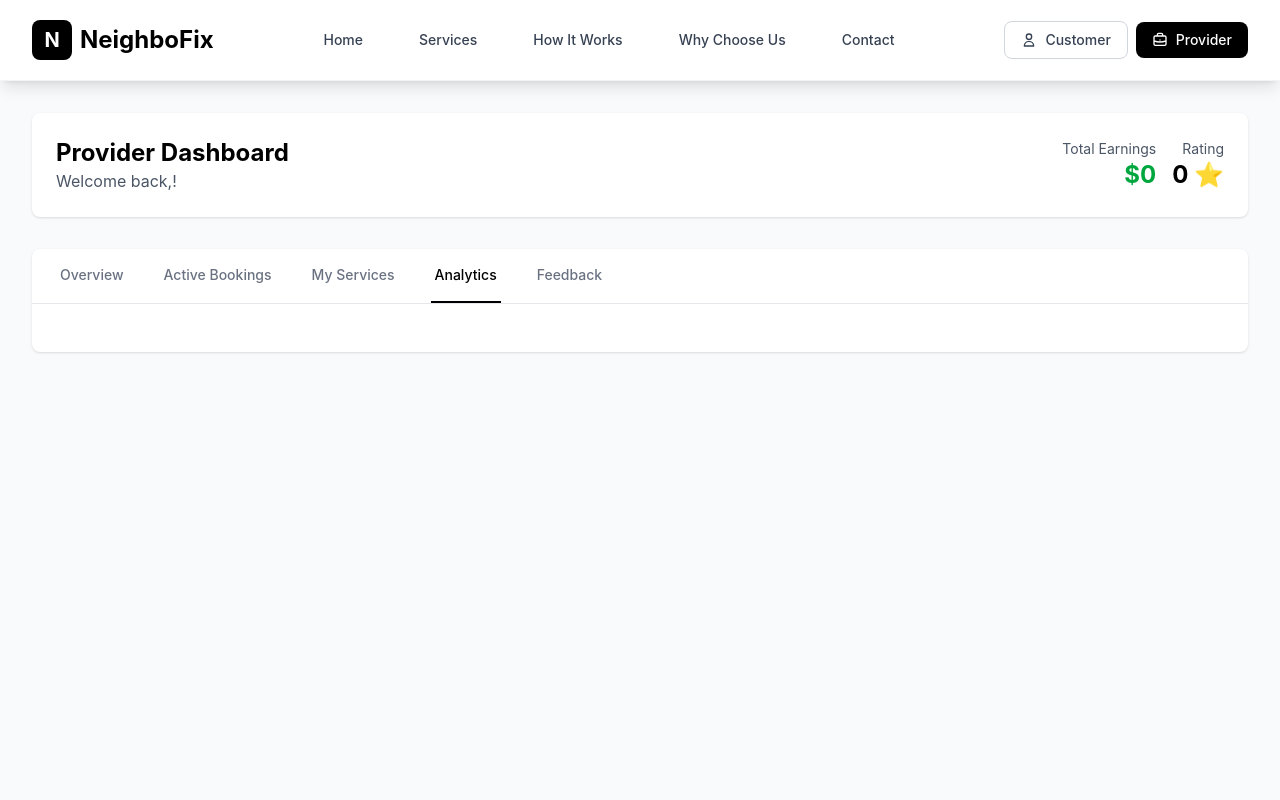
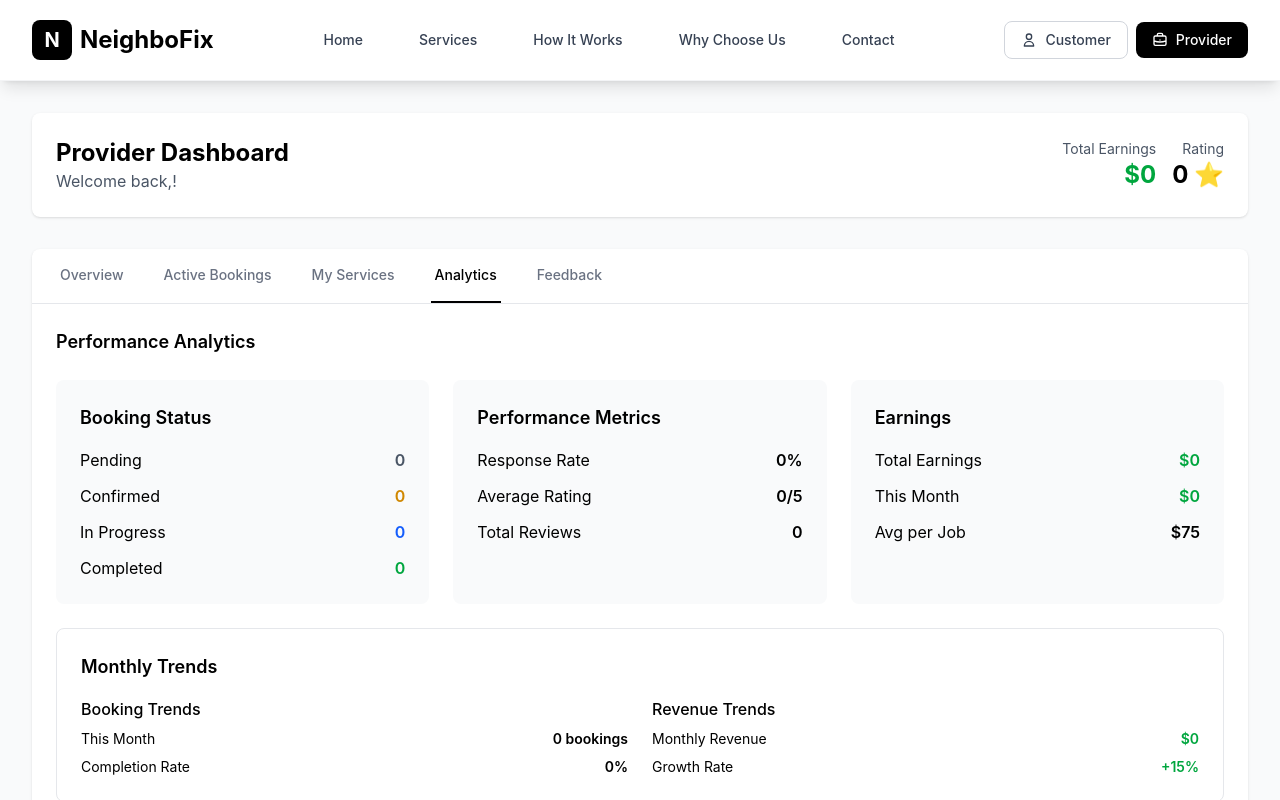
Before and after one commit to ARIngale/NeighboFix, a React (Vite) app in the folder Frontend/: page /provider-dashboard in a window 1280 px wide. Both pictures are taken after a click on the button "Analytics". Shown: the top 800 px of the page. Built offline with nearby package versions, Linux system fonts and the light colour scheme.

Commit message:
Analytics tab created in ProviderDashboard page

```diff
--- a/Frontend/src/pages/ProviderDashboard.jsx
+++ b/Frontend/src/pages/ProviderDashboard.jsx
@@ -375,6 +375,111 @@ const ProviderDashboard = () => {
                 )}
               </div>
             )}
+
+            {/* Analytics Tab */}
+            {activeTab === "analytics" && (
+              <div className="space-y-6">
+                <h3 className="text-lg font-semibold text-black">Performance Analytics</h3>
+
+                <div className="grid grid-cols-1 md:grid-cols-2 lg:grid-cols-3 gap-6">
+                  <div className="bg-gray-50 p-6 rounded-lg">
+                    <h4 className="text-lg font-semibold text-black mb-4">Booking Status</h4>
+                    <div className="space-y-3">
+                      <div className="flex justify-between">
+                        <span>Pending</span>
+                        <span className="font-semibold text-gray-600">{analytics.pendingBookings || 0}</span>
+                      </div>
+                      <div className="flex justify-between">
+                        <span>Confirmed</span>
+                        <span className="font-semibold text-yellow-600">{analytics.confirmedBookings || 0}</span>
+                      </div>
+                      <div className="flex justify-between">
+                        <span>In Progress</span>
+                        <span className="font-semibold text-blue-600">{analytics.inProgressBookings || 0}</span>
+                      </div>
+                      <div className="flex justify-between">
+                        <span>Completed</span>
+                        <span className="font-semibold text-green-600">{analytics.completedJobs || 0}</span>
+                      </div>
+                    </div>
+                  </div>
+
+                  <div className="bg-gray-50 p-6 rounded-lg">
+                    <h4 className="text-lg font-semibold text-black mb-4">Performance Metrics</h4>
+                    <div className="space-y-3">
+                      <div className="flex justify-between">
+                        <span>Response Rate</span>
+                        <span className="font-semibold">{analytics.responseRate || 0}%</span>
+                      </div>
+                      <div className="flex justify-between">
+                        <span>Average Rating</span>
+                        <span className="font-semibold">{analytics.averageRating || 0}/5</span>
+                      </div>
+                      <div className="flex justify-between">
+                        <span>Total Reviews</span>
+                        <span className="font-semibold">{analytics.totalReviews || 0}</span>
+                      </div>
+                    </div>
+                  </div>
+
+                  <div className="bg-gray-50 p-6 rounded-lg">
+                    <h4 className="text-lg font-semibold text-black mb-4">Earnings</h4>
+                    <div className="space-y-3">
+                      <div className="flex justify-between">
+                        <span>Total Earnings</span>
+                        <span className="font-semibold text-green-600">${analytics.totalEarnings || 0}</span>
+                      </div>
+                      <div className="flex justify-between">
+                        <span>This Month</span>
+                        <span className="font-semibold text-green-600">${analytics.monthlyEarnings || 0}</span>
+                      </div>
+                      <div className="flex justify-between">
+                        <span>Avg per Job</span>
+                        <span className="font-semibold">$75</span>
+                      </div>
+                    </div>
+                  </div>
+                </div>
+
+                <div className="bg-white border border-gray-200 rounded-lg p-6">
+                  <h4 className="text-lg font-semibold text-black mb-4">Monthly Trends</h4>
+                  <div className="grid grid-cols-1 md:grid-cols-2 gap-6">
+                    <div>
+                      <h5 className="font-medium text-black mb-2">Booking Trends</h5>
+                      <div className="space-y-2">
+                        <div className="flex justify-between text-sm">
+                          <span>This Month</span>
+                          <span className="font-semibold">{analytics.monthlyBookings || 0} bookings</span>
+                        </div>
+                        <div className="flex justify-between text-sm">
+                          <span>Completion Rate</span>
+                          <span className="font-semibold">
+                            {analytics.totalBookings > 0
+                              ? Math.round((analytics.completedJobs / analytics.totalBookings) * 100)
+                              : 0}
+                            %
+                          </span>
+                        </div>
+                      </div>
+                    </div>
+                    <div>
+                      <h5 className="font-medium text-black mb-2">Revenue Trends</h5>
+                      <div className="space-y-2">
+                        <div className="flex justify-between text-sm">
+                          <span>Monthly Revenue</span>
+                          <span className="font-semibold text-green-600">${analytics.monthlyEarnings || 0}</span>
+                        </div>
+                        <div className="flex justify-between text-sm">
+                          <span>Growth Rate</span>
+                          <span className="font-semibold text-green-600">+15%</span>
+                        </div>
+                      </div>
+                    </div>
+                  </div>
+                </div>
+              </div>
+            )}
+
           </div>
         </div>
       </div>
```
